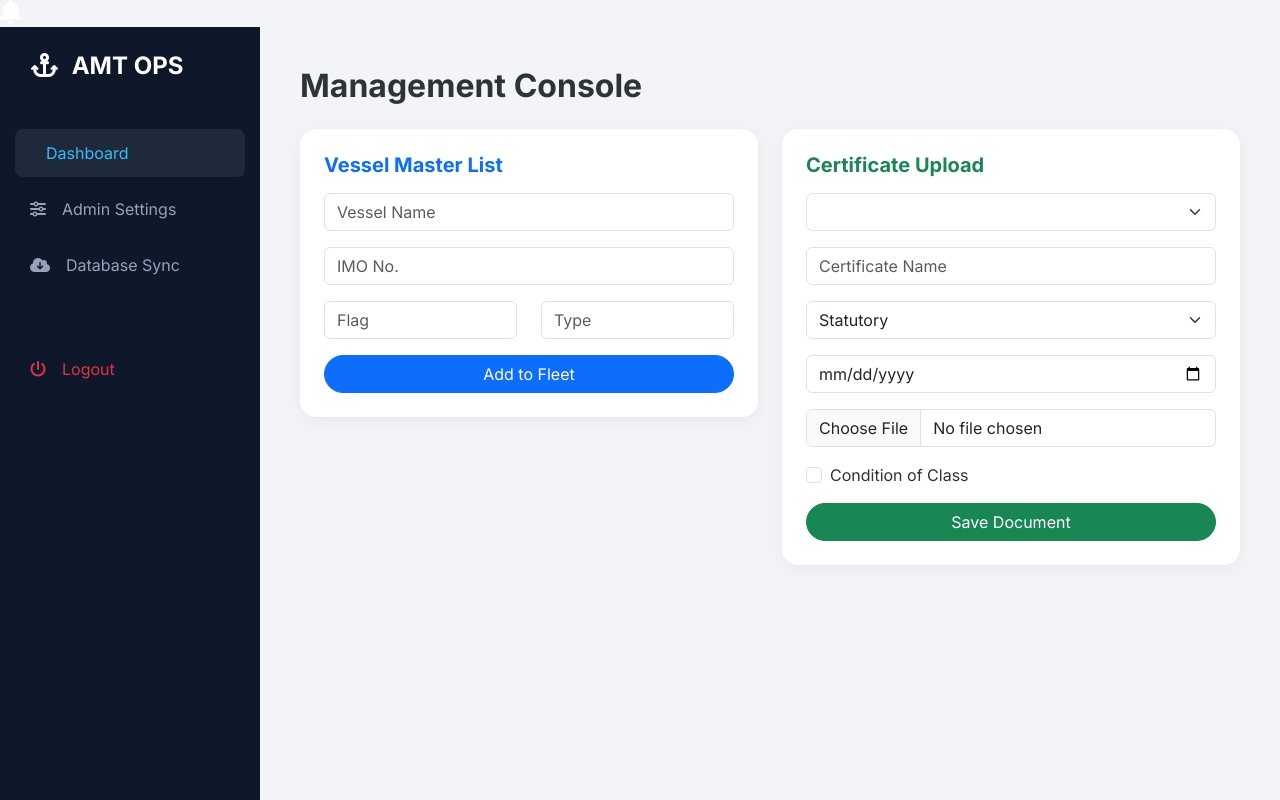
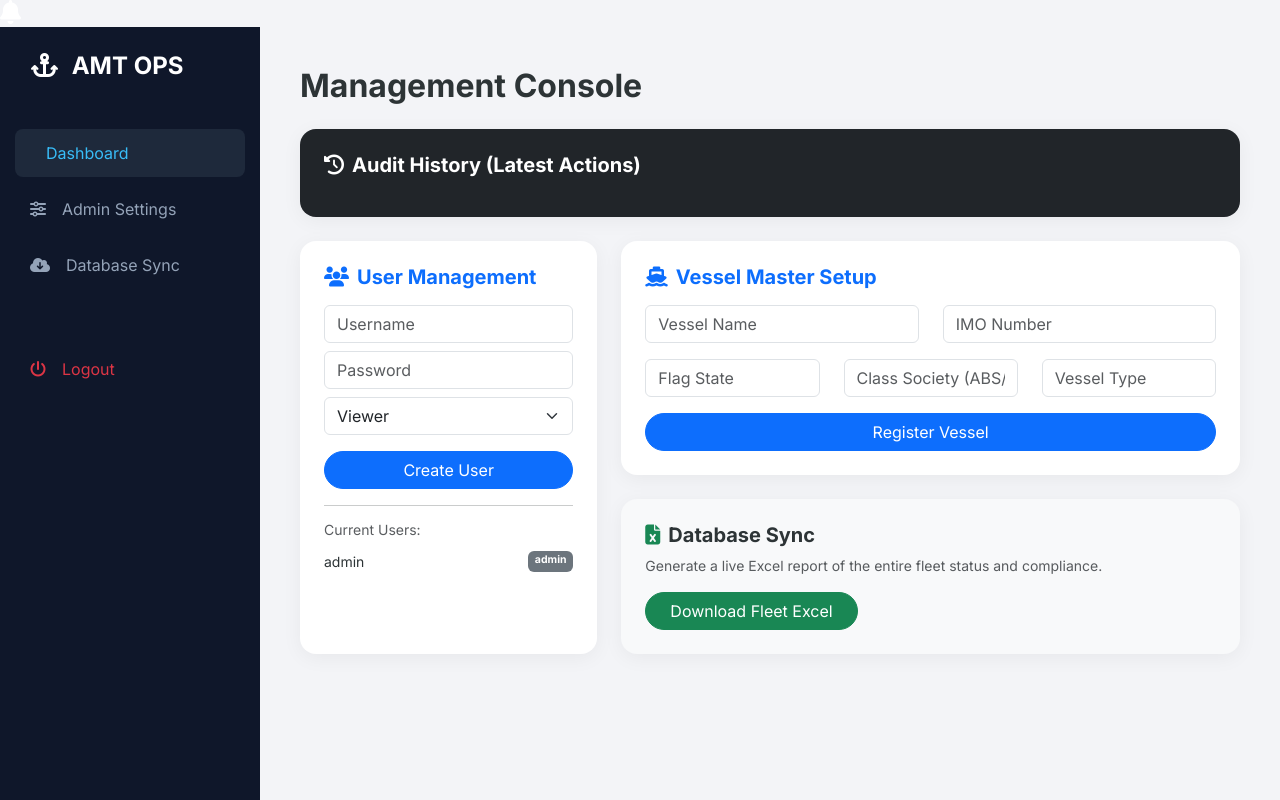
Before and after one commit to sfeirlucien/amt-operations, a Flask app: page /admin in a window 1280 px wide. Run offline with Flask 3, Linux system fonts and the light colour scheme; a user stored in the database is signed in; data comes from the database, SQL or seed files in the repository; data that the repository does not hold is empty.

Commit message:
Update admin.html

```diff
--- a/templates/admin.html
+++ b/templates/admin.html
@@ -1,32 +1,65 @@
 {% extends "base.html" %}
 {% block content %}
 <h2 class="fw-bold mb-4">Management Console</h2>
+
 <div class="row">
-    <div class="col-md-6 mb-4">
+    <div class="col-12 mb-4">
+        <div class="glass-card p-4 bg-dark text-white">
+            <h5 class="fw-bold mb-3"><i class="fas fa-history me-2"></i>Audit History (Latest Actions)</h5>
+            <div style="max-height: 200px; overflow-y: auto;" class="small">
+                {% for log in audit_logs %}
+                <div class="border-bottom border-secondary py-1">
+                    <span class="text-info">[{{ log.timestamp.strftime('%Y-%m-%d %H:%M') }}]</span>
+                    <strong>{{ log.user }}</strong>: {{ log.action }}
+                </div>
+                {% endfor %}
+            </div>
+        </div>
+    </div>
+
+    <div class="col-md-4 mb-4">
+        <div class="glass-card p-4 h-100">
+            <h5 class="fw-bold mb-3 text-primary"><i class="fas fa-users me-2"></i>User Management</h5>
+            <form method="POST">
+                <input type="hidden" name="add_user" value="1">
+                <input name="new_user" class="form-control mb-2" placeholder="Username" required>
+                <input name="new_pass" class="form-control mb-2" placeholder="Password" required>
+                <select name="new_role" class="form-select mb-3">
+                    <option value="viewer">Viewer</option>
+                    <option value="admin">Admin</option>
+                </select>
+                <button class="btn btn-primary w-100 rounded-pill">Create User</button>
+            </form>
+            <hr>
+            <h6 class="text-muted small">Current Users:</h6>
+            {% for u in users %}
+            <div class="d-flex justify-content-between small py-1">
+                <span>{{ u.username }}</span><span class="badge bg-secondary">{{ u.role }}</span>
+            </div>
+            {% endfor %}
+        </div>
+    </div>
+
+    <div class="col-md-8 mb-4">
         <div class="glass-card p-4">
-            <h5 class="fw-bold mb-3 text-primary">Vessel Master List</h5>
+            <h5 class="fw-bold mb-3 text-primary"><i class="fas fa-ship me-2"></i>Vessel Master Setup</h5>
             <form method="POST">
                 <input type="hidden" name="add_vessel" value="1">
-                <div class="mb-3"><input name="name" class="form-control" placeholder="Vessel Name" required></div>
-                <div class="mb-3"><input name="imo" class="form-control" placeholder="IMO No." required></div>
-                <div class="row mb-3"><div class="col"><input name="flag" class="form-control" placeholder="Flag"></div><div class="col"><input name="type" class="form-control" placeholder="Type"></div></div>
-                <button class="btn btn-primary w-100 rounded-pill">Add to Fleet</button>
+                <div class="row">
+                    <div class="col-md-6 mb-3"><input name="name" class="form-control" placeholder="Vessel Name" required></div>
+                    <div class="col-md-6 mb-3"><input name="imo" class="form-control" placeholder="IMO Number" required></div>
+                    <div class="col-md-4 mb-3"><input name="flag" class="form-control" placeholder="Flag State"></div>
+                    <div class="col-md-4 mb-3"><input name="class_society" class="form-control" placeholder="Class Society (ABS/DNV/LR)"></div>
+                    <div class="col-md-4 mb-3"><input name="type" class="form-control" placeholder="Vessel Type"></div>
+                </div>
+                <button class="btn btn-primary w-100 rounded-pill">Register Vessel</button>
             </form>
         </div>
-    </div>
-    <div class="col-md-6 mb-4">
-        <div class="glass-card p-4">
-            <h5 class="fw-bold mb-3 text-success">Certificate Upload</h5>
-            <form method="POST" enctype="multipart/form-data">
-                <input type="hidden" name="upload_cert" value="1">
-                <select name="vessel_id" class="form-select mb-3">{% for v in vessels %}<option value="{{v.id}}">{{v.name}}</option>{% endfor %}</select>
-                <input name="cert_name" class="form-control mb-3" placeholder="Certificate Name" required>
-                <select name="category" class="form-select mb-3"><option>Statutory</option><option>Class</option></select>
-                <input type="date" name="expiry" class="form-control mb-3" required>
-                <input type="file" name="file" class="form-control mb-3" required>
-                <div class="form-check mb-3"><input type="checkbox" name="is_coc" class="form-check-input" id="c"><label class="form-check-label" for="c">Condition of Class</label></div>
-                <button class="btn btn-success w-100 rounded-pill">Save Document</button>
-            </form>
+
+        <div class="glass-card p-4 mt-4 bg-light border-primary">
+            <h5 class="fw-bold"><i class="fas fa-file-excel me-2 text-success"></i>Database Sync</h5>
+            <p class="small text-muted">Generate a live Excel report of the entire fleet status and compliance.</p>
+            <a href="/export_excel" class="btn btn-success rounded-pill px-4">Download Fleet Excel</a>
         </div>
     </div>
 </div>
```
